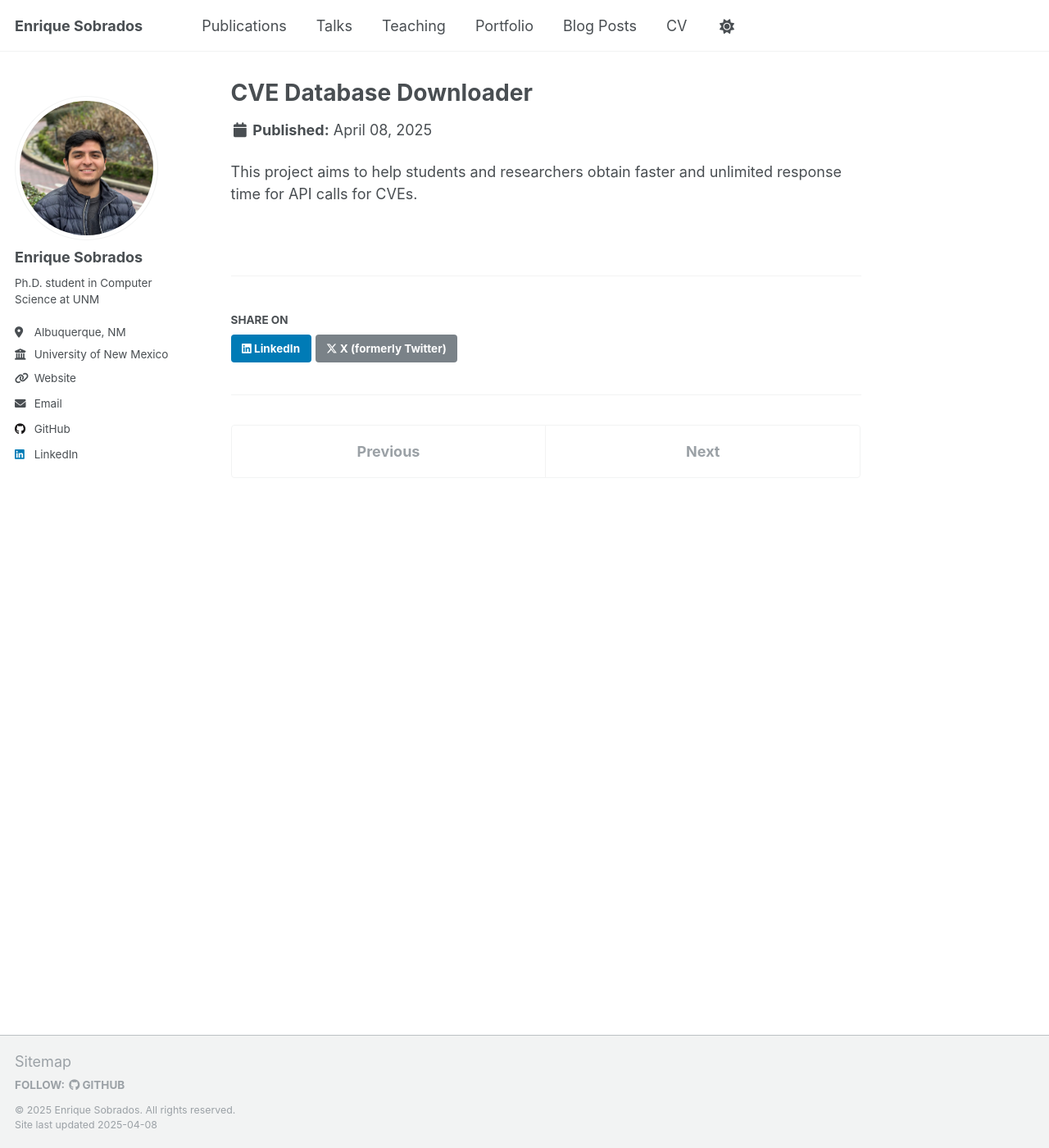
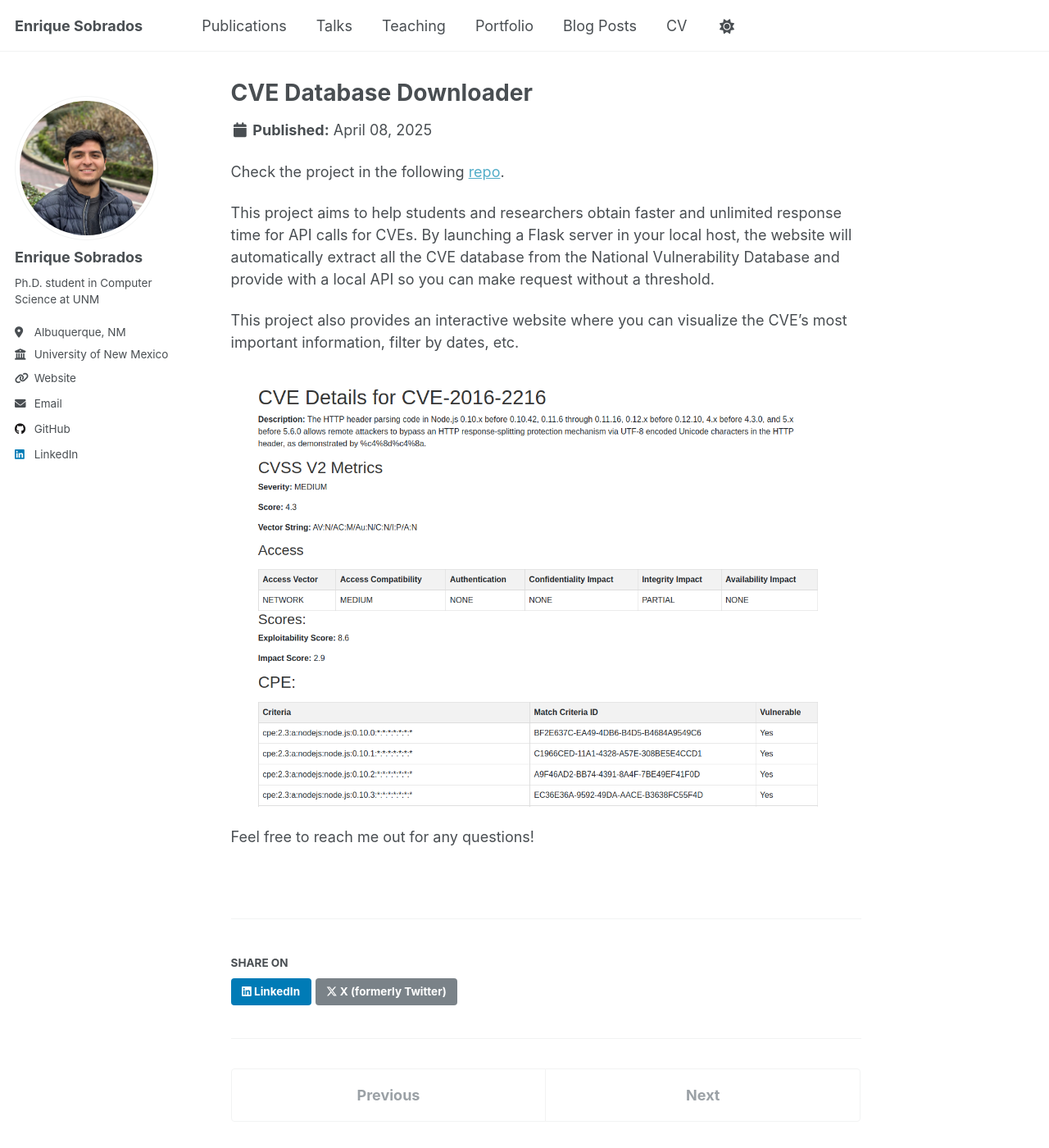
Before and after one commit to Enrique720/enrique720.github.io, a Jekyll site: the page built from _portfolio/portfolio-cve-downloader.md, in a window 1280 px wide and 1400 px high. Shown: the whole window at 82% size. Built offline with Jekyll 4.4.1, drawn with Linux system fonts in a browser that asks for light colours; a style sheet for code colours, icons or effects is not loaded.

Commit message:
added info to portfolio

```diff
--- a/_portfolio/portfolio-cve-downloader.md
+++ b/_portfolio/portfolio-cve-downloader.md
@@ -4,4 +4,14 @@ excerpt: "This projects provides a local API and a GUI to explore and analyze al
 collection: portfolio
 ---
 
-This project aims to help students and researchers obtain faster and unlimited response time for API calls for CVEs.
+Check the project in the following [repo](https://github.com/Enrique720/CVE_Database_API).
+
+This project aims to help students and researchers obtain faster and unlimited response time for API calls for CVEs. By launching a Flask server in your local host, the website will automatically extract all the CVE database from the National Vulnerability Database and provide with a local API so you can make request without a threshold.
+
+This project also provides an interactive website where you can visualize the CVE's most important information, filter by dates, etc.
+
+
+![CVE Image](/images/portfolio/CVE.png "CVE")
+
+
+Feel free to reach me out for any questions!
```
Also changed, not shown: _portfolio/portfolio-tracerfire.md (+5 -1 lines), images/portfolio/CVE.png (added).
